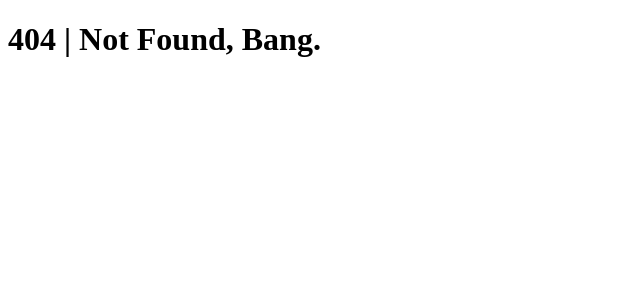
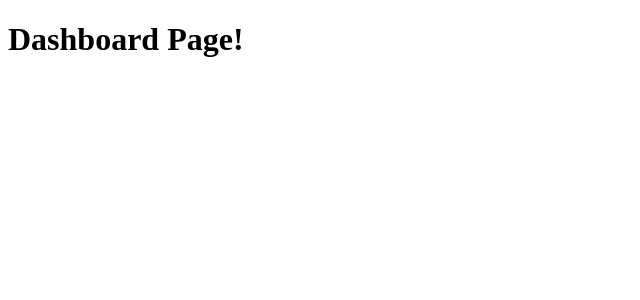
Before and after one commit to zumaku/learn_nextjs, a Next.js app: page /dashboard in a window 1280 px wide. Before the commit this address had no page. Shown: the top 300 px of the page, without its empty margins (0-640 px from the left). Built offline with nearby package versions, Linux system fonts and the light colour scheme.

Commit message:
File Collection

```diff
--- /dev/null
+++ b/src/app/dashboard/line-chart.tsx
@@ -0,0 +1,3 @@
+export default function LineChart() {
+    return <h1>This is Line Chart!</h1>
+};
--- /dev/null
+++ b/src/app/dashboard/page.tsx
@@ -0,0 +1,7 @@
+function BarChart() {
+    return <h1>This is Bar Chart!</h1>
+}
+
+export default function Dashboard() {
+    return <h1>Dashboard Page!</h1>
+};
```
